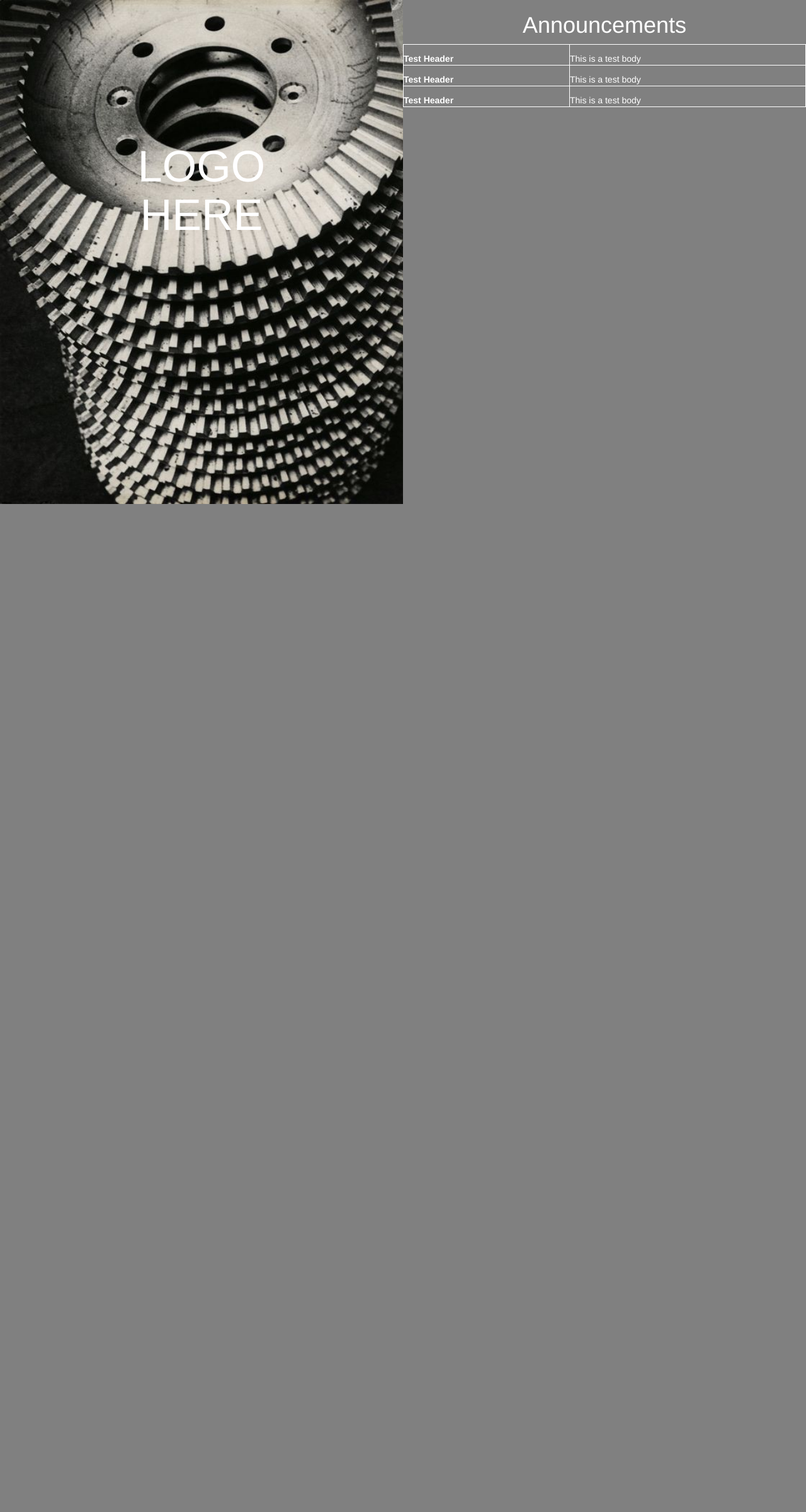
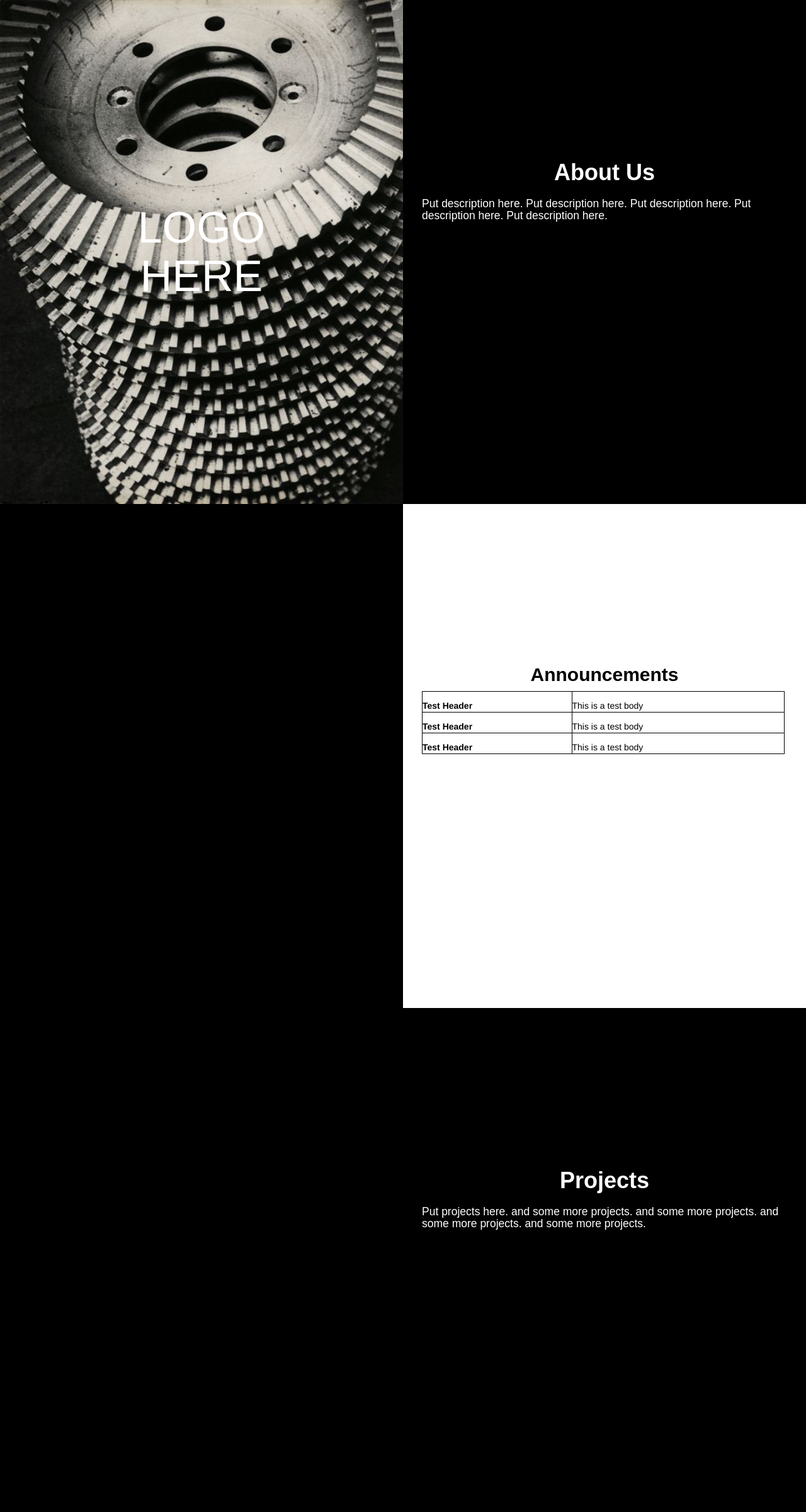
Before and after one commit to akaseahawk/hopkinshackerclub.com, a Flask app: page / in a window 1280 px wide. Shown: the whole page at 63% size. Before the commit the page ends 800 px from the top, so only its background shows below. Run offline with Flask 2, Linux system fonts and the light colour scheme; some libraries are stand-ins or nearby versions.

Commit message:
basic layout of index page. Still have to fix scrolling.

```diff
--- a/static/css/style.css
+++ b/static/css/style.css
@@ -1,5 +1,5 @@
 .page{
-  background-color: gray;
+  background-color: black;
   padding: 0;
   margin: 0;
 }
@@ -14,10 +14,59 @@
   background-size: cover;
 }
 
-.title{
+@-webkit-keyframes fadeIn { from { opacity:0; } to { opacity:1; } }
+@-moz-keyframes fadeIn { from { opacity:0; } to { opacity:1; } }
+@keyframes fadeIn { from { opacity:0; } to { opacity:1; } }
+
+.fade-in {
+  opacity:0;  /* make things invisible upon start */
+  -webkit-animation:fadeIn ease-in 1;
+  -moz-animation:fadeIn ease-in 1;
+  animation:fadeIn ease-in 1;
+
+  -webkit-animation-fill-mode:forwards;
+  -moz-animation-fill-mode:forwards;
+  animation-fill-mode:forwards;
+
+  -webkit-animation-duration:1.23s;
+  -moz-animation-duration:1.23s;
+  animation-duration:1.23s;
+}
+
+.title-white{
   text-align: center;
   color: white;
+  font-family: Futura, “Trebuchet MS”, Arial, sans-serif;
+  font-weight: bold;
+  margin-top: 170px;
 }
+
+.title-about-white{
+  text-align: left;
+  color: white;
+  font-size: 17.5px;
+  font-family: Futura, “Trebuchet MS”, Arial, sans-serif;
+  margin-left: 30px;
+  margin-right: 30px;
+}
+
+.title-black{
+  text-align: center;
+  color: black;
+  font-family: Futura, “Trebuchet MS”, Arial, sans-serif;
+  font-weight: bold;
+  margin-top: 170px;
+}
+
+.title-about-black{
+  text-align: left;
+  color: black;
+  font-size: 17.5px;
+  font-family: Futura, “Trebuchet MS”, Arial, sans-serif;
+  margin-left: 30px;
+  margin-right: 30px;
+}
+
 
 .tightText{
   padding: 0;
@@ -38,17 +87,48 @@
 
 .announcementTable {
   border-collapse: collapse;
-  width: 100%;
+  width: 90%;
+  margin-left: 30px;
 }
 
 .announcementTableHeader {
-  color:white;
+  color:black;
   border:1px solid;
   padding-top: 12px;
 }
 
 .announcementTableData {
-  color:white;
+  color:black;
   border:1px solid;
   padding-top: 12px;
 }
+
+.wrapper {
+	padding: 6em 0 4em 0;
+  height:100vh;
+}
+
+	.wrapper h1 {
+		color: white;
+	}
+
+  .wrapper h2 {
+		color: black;
+	}
+
+	.wrapper.style1 {
+		background: white;
+		color: black;
+	}
+
+.right {
+    width: 50%;
+    height: 100%;
+    overflow: auto;
+  }
+
+.left {
+    float: left;
+    width: 50%;
+    height: 100%;
+  }
--- a/templates/index.html
+++ b/templates/index.html
@@ -8,10 +8,11 @@
   <body>
     <div class = 'page'>
       <div class = 'container-fluid' style='padding:0; margin:0;'>
-        <div class='row inline-block-row' style='padding:0; margin:0;'>
-          <div class='col-sm-12 col-md-6' style='padding:0; margin:0;'>
+
+        <!-- Left Side -->
+          <div class='left'>
             <div id='introImg' class='intro' style ='height:500px;'>
-              <div class='vertOffCenter'>
+              <div class='vertCenter fade-in'>
                 <h1 class = 'tightText' style = 'color: white; font-size:500%'>LOGO</h1>
                 <h1 class = 'tightText' style = 'color: white; font-size:500%'>HERE</h1>
               </div>
@@ -35,8 +36,22 @@
               document.getElementById('introImg').style.width=widthStr;
             </script>
           </div>
-          <div class='col-sm-12 col-md-6' style='padding:0; margin:0;'>
-            <h1 class='title'>Announcements</h1>
+        <!-- End Left Side -->
+
+        <!-- Right Side -->
+          <div class='right'>
+          <!-- Section - About Us -->
+          <section id="about" class="wrapper">
+            <h1 class = 'title-white'>About Us</h1>
+            <h1 class = 'title-about-white'>Put description here. Put description here.
+            Put description here. Put description here. Put description here.</h1>
+          </section>
+          <!-- End Section - About Us -->
+
+
+          <!-- Section - Announcements -->
+          <section id="announcements" class="wrapper style1">
+              <h2 class="title-black">Announcements</h2>
               <table class='announcementTable'>
                 <!-- The function that returns announcements will be sure
                      to return a small enough number so format is ok -->
@@ -47,7 +62,20 @@
                   </tr>
                 {% endfor %}
               </table>
-          </div>
+          </section>
+          <!-- End Section - Announcements -->
+
+          <!-- Section - Projects -->
+          <section id="announcements" class="wrapper">
+              <h1 class="title-white">Projects</h2>
+                <h1 class = 'title-about-white'>Put projects here.
+                and some more projects. and some more projects.
+                and some more projects. and some more projects.</h1>
+
+          </section>
+          <!-- End Section - Projects -->
+        <!-- End Right Side -->
+
         </div>
         </div>
       </div>
```
Lines whose indentation alone changed are shown as unchanged.
